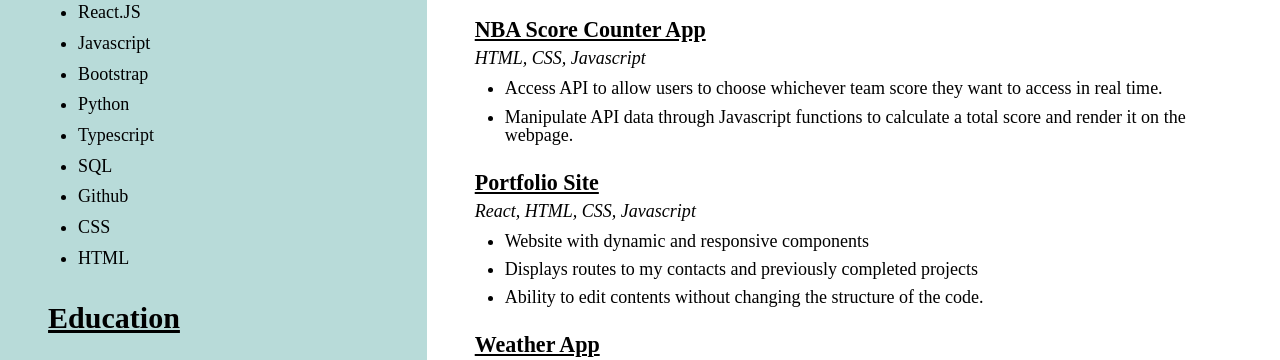
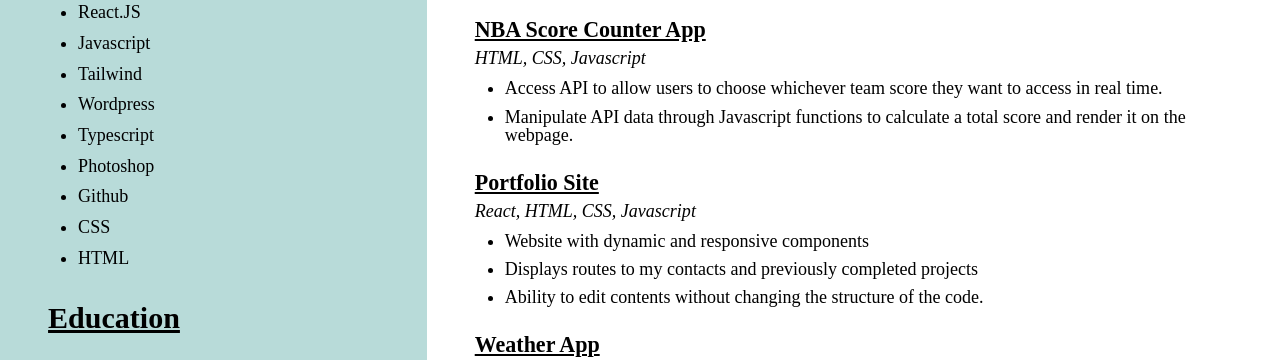
Before and after one commit to Nike159/Resume, a plain HTML site: page index.html in a window 1280 px wide. Shown: the part 413-773 px from the top of the page. Drawn offline with nearby package versions, Linux system fonts and the light colour scheme.

Commit message:
Update index.html

```diff
--- a/index.html
+++ b/index.html
@@ -44,10 +44,10 @@
           <ul class="list">
             <li class="list-item">React.JS</li>
             <li class="list-item">Javascript</li>
-            <li class="list-item">Bootstrap</li>
-            <li class="list-item">Python </li>
+            <li class="list-item">Tailwind</li>
+            <li class="list-item">Wordpress </li>
             <li class="list-item">Typescript </li>
-            <li class="list-item">SQL </li>
+            <li class="list-item">Photoshop </li>
             <li class="list-item">Github</li>
             <li class="list-item">CSS</li>
             <li class="list-item">HTML</li>
```
